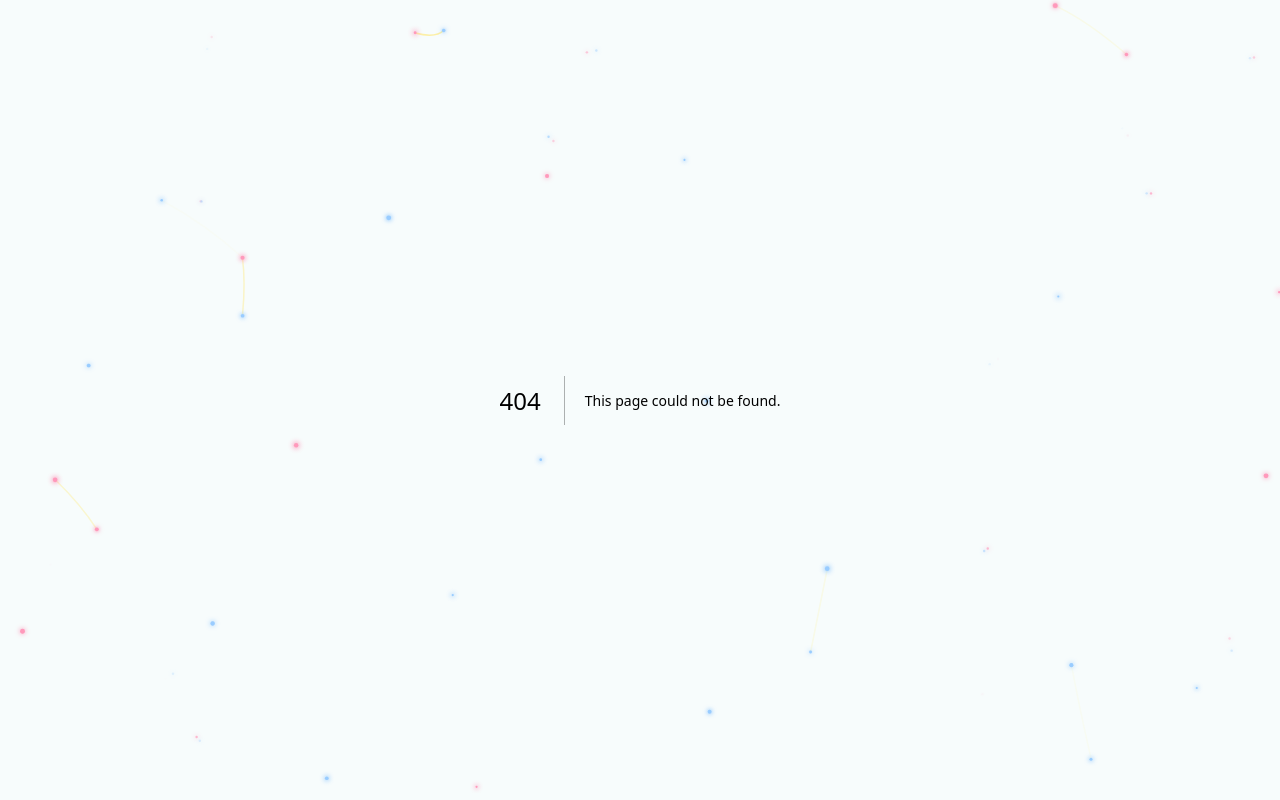
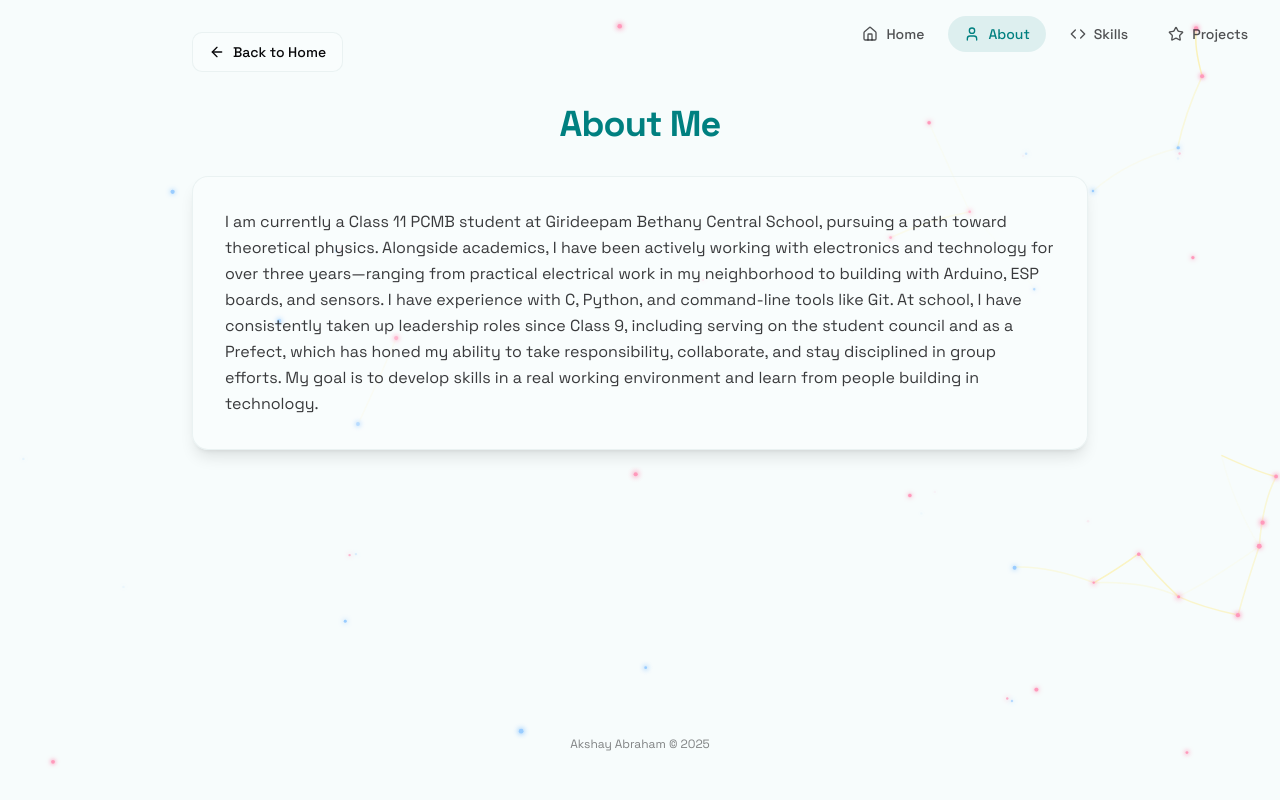
Before and after one commit to akshay-abraham/Quantalink, a Next.js app: page /about in a window 1280 px wide. Before the commit this address had no page. Built offline with nearby package versions, Linux system fonts and the light colour scheme.

Commit message:
v2.22
add a about me p

```diff
--- /dev/null
+++ b/src/app/about/page.tsx
@@ -0,0 +1,47 @@
+/**
+ * @file src/app/about/page.tsx
+ * @description The dedicated "About Me" page.
+ */
+import AnimatedBackground from "@/components/animated-background";
+import PageFooter from "@/components/page-footer";
+import { ArrowLeft } from "lucide-react";
+import Link from "next/link";
+import { Button } from "@/components/ui/button";
+
+/**
+ * AboutPage component renders a detailed biography.
+ * @returns {JSX.Element} The rendered "About Me" page.
+ */
+export default function AboutPage() {
+  return (
+    <>
+      <AnimatedBackground />
+      <div className="relative z-10 flex min-h-screen w-full flex-col items-center justify-center p-4 sm:p-6 lg:p-8">
+        <div className="w-full max-w-4xl">
+          <header className="mb-8">
+             <Link href="/" className="inline-block mb-8">
+               <Button variant="outline" className="bg-card/30 border-border/40">
+                <ArrowLeft className="mr-2 h-4 w-4" />
+                Back to Home
+              </Button>
+            </Link>
+            <h1 className="text-4xl font-bold text-primary tracking-tight text-center">
+              About Me
+            </h1>
+          </header>
+          <main>
+             <div
+              className="bg-card/30 border border-border/40 rounded-2xl p-6 md:p-8 shadow-lg animate-fade-in-up"
+            >
+                <p className="text-foreground/80 text-left leading-relaxed">
+                  I am currently a Class 11 PCMB student at Girideepam Bethany Central School, pursuing a path toward theoretical physics. Alongside academics, I have been actively working with electronics and technology for over three years—ranging from practical electrical work in my neighborhood to building with Arduino, ESP boards, and sensors. I have experience with C, Python, and command-line tools like Git. At school, I have consistently taken up leadership roles since Class 9, including serving on the student council and as a Prefect, which has honed my ability to take responsibility, collaborate, and stay disciplined in group efforts. My goal is to develop skills in a real working environment and learn from people building in technology.
+                </p>
+            </div>
+          </main>
+        </div>
+        <div className="w-full max-w-4xl flex-grow" />
+        <PageFooter />
+      </div>
+    </>
+  );
+}
--- a/src/app/layout.tsx
+++ b/src/app/layout.tsx
@@ -8,6 +8,7 @@ import type { Metadata } from 'next';
 import './globals.css';
 import { Toaster } from "@/components/ui/toaster"
 import AnimatedBackground from "@/components/animated-background"
+import MainNav from '@/components/main-nav';
 
 // Define metadata for the website, used for SEO and browser tab information.
 export const metadata: Metadata = {
@@ -107,6 +108,7 @@ export default function RootLayout({
       <body className="font-body antialiased">
           {/* The AnimatedBackground component is rendered here to appear on all pages. */}
           <AnimatedBackground />
+          <MainNav />
           {/* Renders the active page content. */}
           {children}
           {/* The Toaster component handles pop-up notifications (e.g., for errors or confirmations). */}
--- a/src/app/page.tsx
+++ b/src/app/page.tsx
@@ -7,7 +7,6 @@
 import ProfileSection from '@/components/profile-section';
 import LinkCards from '@/components/link-cards';
 import PageFooter from '@/components/page-footer';
-import AboutMe from '@/components/about-me';
 import Skills from '@/components/skills';
 import { Separator } from '@/components/ui/separator';
 import EasterEgg from '@/components/easter-egg';
@@ -25,14 +24,11 @@ export default function Home() {
     // `relative z-10` is used to make sure the content appears on top of the animated background.
     <div className="relative z-10 flex min-h-screen w-full flex-col items-center justify-between p-4 sm:p-6 lg:p-8">
       {/* This wrapper constrains the width of the content for better readability on larger screens. */}
-      <div className="w-full max-w-md flex-grow flex flex-col justify-center">
+      <div className="w-full max-w-4xl flex-grow flex flex-col justify-center">
         {/* The `space-y-*` classes add vertical spacing between each child component. */}
         <div className="w-full space-y-6 md:space-y-8">
           <ProfileSection />
           <LinkCards />
-          {/* Separators provide a visual distinction between sections. */}
-          <Separator className="bg-border/50" />
-          <AboutMe />
           <Separator className="bg-border/50" />
           {/* The Projects component is configured to show only featured projects on the homepage. */}
           <Projects featuredOnly />
--- a/src/app/projects/page.tsx
+++ b/src/app/projects/page.tsx
@@ -7,9 +7,6 @@
 import AnimatedBackground from "@/components/animated-background";
 import PageFooter from "@/components/page-footer";
 import Projects from "@/components/projects";
-import { Button } from "@/components/ui/button";
-import { ArrowLeft } from "lucide-react";
-import Link from "next/link";
 
 /**
  * ProjectsPage component that displays a complete list of all projects.
@@ -22,16 +19,9 @@ export default function ProjectsPage() {
       <AnimatedBackground />
       {/* `relative z-10` ensures content is displayed above the background. */}
       <div className="relative z-10 flex min-h-screen w-full flex-col items-center p-4 sm:p-6 lg:p-8">
-        <div className="w-full max-w-3xl">
-          <header className="mb-8">
-            {/* A navigation link to return to the homepage. */}
-            <Link href="/" className="inline-block mb-8">
-               <Button variant="outline" className="bg-card/30 border-border/40">
-                <ArrowLeft className="mr-2 h-4 w-4" />
-                Back to Home
-              </Button>
-            </Link>
-            <h1 className="text-4xl font-bold text-primary tracking-tight text-center">
+        <div className="w-full max-w-4xl flex-grow">
+          <header className="mb-8 pt-20 text-center">
+            <h1 className="text-4xl font-bold text-primary tracking-tight">
               Projects & Contributions
             </h1>
           </header>
@@ -45,8 +35,8 @@ export default function ProjectsPage() {
               so it displays all projects from the data source. */}
           <Projects />
         </div>
+        <PageFooter />
       </div>
-      <PageFooter />
     </>
   );
 }
--- a/src/app/skills/page.tsx
+++ b/src/app/skills/page.tsx
@@ -20,8 +20,6 @@ import {
   DialogTrigger,
 } from '@/components/ui/dialog';
 import { skillsData, SkillCategory } from '@/lib/skills-data.tsx';
-import { ArrowLeft } from 'lucide-react';
-import Link from 'next/link';
 
 /**
  * A small component to render a styled icon for a skill category.
@@ -89,18 +87,12 @@ export default function SkillsPage() {
     <>
       <AnimatedBackground />
       <div className="relative z-10 flex min-h-screen w-full flex-col items-center p-4 sm:p-6 lg:p-8">
-        <div className="w-full max-w-4xl">
-          <header className="mb-8">
-             <Link href="/" className="inline-block mb-8">
-               <Button variant="outline" className="bg-card/30 border-border/40">
-                <ArrowLeft className="mr-2 h-4 w-4" />
-                Back to Home
-              </Button>
-            </Link>
-            <h1 className="text-4xl font-bold text-primary tracking-tight text-center">
+        <div className="w-full max-w-4xl flex-grow">
+          <header className="mb-8 pt-20 text-center">
+            <h1 className="text-4xl font-bold text-primary tracking-tight">
               My Skillset
             </h1>
-             <p className="text-center text-foreground/70 mt-2 max-w-2xl mx-auto">
+             <p className="text-foreground/70 mt-2 max-w-2xl mx-auto">
               A detailed look at my current technical abilities, leadership experience, and areas I'm excited to explore next.
             </p>
           </header>
@@ -111,8 +103,8 @@ export default function SkillsPage() {
           </main>
 
         </div>
+        <PageFooter />
       </div>
-      <PageFooter />
     </>
   );
 }
--- a/src/components/about-me.tsx
+++ b/src/components/about-me.tsx
@@ -1,7 +1,7 @@
 /**
  * @file src/components/about-me.tsx
- * @description A component that displays the "About Me" section with a fade-in-on-scroll animation.
- * @note This is a client component because it uses the `useInView` hook, which relies on browser APIs.
+ * @description This file is now unused and can be deleted. The content has been moved to src/app/about/page.tsx.
+ * @note This component is no longer used in the application.
  */
 "use client"
 
--- /dev/null
+++ b/src/components/desktop-nav.tsx
@@ -0,0 +1,47 @@
+/**
+ * @file src/components/desktop-nav.tsx
+ * @description The navigation bar component for desktop screens.
+ */
+'use client';
+
+import { usePathname } from 'next/navigation';
+import Link from 'next/link';
+import { cn } from '@/lib/utils';
+import { Home, User, Code, Star } from 'lucide-react';
+
+const navLinks = [
+  { href: '/', label: 'Home', icon: Home },
+  { href: '/about', label: 'About', icon: User },
+  { href: '/skills', label: 'Skills', icon: Code },
+  { href: '/projects', label: 'Projects', icon: Star },
+];
+
+/**
+ * DesktopNav component renders a horizontal navigation menu for larger screens.
+ * @returns {JSX.Element} A nav element containing the navigation links.
+ */
+export default function DesktopNav() {
+  const pathname = usePathname();
+
+  return (
+    <nav className="hidden md:flex items-center gap-2">
+      {navLinks.map((link) => {
+        const isActive = pathname === link.href;
+        return (
+          <Link
+            key={link.href}
+            href={link.href}
+            className={cn(
+              'flex items-center gap-2 px-4 py-2 rounded-full text-sm font-medium transition-colors',
+              'hover:bg-primary/10',
+              isActive ? 'bg-primary/10 text-primary' : 'text-foreground/70'
+            )}
+          >
+            <link.icon className="h-4 w-4" />
+            {link.label}
+          </Link>
+        );
+      })}
+    </nav>
+  );
+}
--- /dev/null
+++ b/src/components/main-nav.tsx
@@ -0,0 +1,21 @@
+/**
+ * @file src/components/main-nav.tsx
+ * @description A responsive navigation component that renders the appropriate
+ *              navigation bar based on the screen size (desktop or mobile).
+ */
+import DesktopNav from './desktop-nav';
+import MobileNav from './mobile-nav';
+
+/**
+ * MainNav is the primary navigation container for the application.
+ * It centrally manages and displays the correct navigation component.
+ * @returns {JSX.Element} A div containing the responsive navigation.
+ */
+export default function MainNav() {
+  return (
+    <div className="fixed top-4 right-4 z-50">
+      <DesktopNav />
+      <MobileNav />
+    </div>
+  );
+}
--- /dev/null
+++ b/src/components/mobile-nav.tsx
@@ -0,0 +1,66 @@
+/**
+ * @file src/components/mobile-nav.tsx
+ * @description The navigation component for mobile screens. It features a
+ *              "three dots" button that opens a drawer with navigation links.
+ */
+'use client';
+
+import { useState } from 'react';
+import { usePathname } from 'next/navigation';
+import Link from 'next/link';
+import { MoreHorizontal, Home, User, Code, Star, X } from 'lucide-react';
+import { Button } from './ui/button';
+import { Sheet, SheetContent, SheetTrigger } from './ui/sheet';
+import { cn } from '@/lib/utils';
+
+const navLinks = [
+  { href: '/', label: 'Home', icon: Home },
+  { href: '/about', label: 'About', icon: User },
+  { href: '/skills', label: 'Skills', icon: Code },
+  { href: '/projects', label: 'Projects', icon: Star },
+];
+
+/**
+ * MobileNav component provides a drawer-based navigation menu for small screens.
+ * @returns {JSX.Element} A Sheet component containing the navigation menu.
+ */
+export default function MobileNav() {
+  const [isOpen, setIsOpen] = useState(false);
+  const pathname = usePathname();
+
+  return (
+    <div className="md:hidden">
+      <Sheet open={isOpen} onOpenChange={setIsOpen}>
+        <SheetTrigger asChild>
+          <Button variant="outline" size="icon" className="rounded-full bg-card/50 border-border/60">
+            <MoreHorizontal className="h-5 w-5" />
+            <span className="sr-only">Open Menu</span>
+          </Button>
+        </SheetTrigger>
+        <SheetContent side="bottom" className="bg-card/90 backdrop-blur-md rounded-t-2xl border-t border-border/50">
+           <div className="p-4">
+            <nav className="flex flex-col gap-4">
+               {navLinks.map((link) => {
+                 const isActive = pathname === link.href;
+                 return (
+                  <Link
+                    key={link.href}
+                    href={link.href}
+                    onClick={() => setIsOpen(false)}
+                    className={cn(
+                      'flex items-center gap-4 p-3 rounded-lg text-lg font-medium transition-colors',
+                      isActive ? 'bg-primary/10 text-primary' : 'text-foreground/80 hover:bg-primary/5'
+                    )}
+                  >
+                    <link.icon className="h-6 w-6" />
+                    {link.label}
+                  </Link>
+                 );
+               })}
+            </nav>
+          </div>
+        </SheetContent>
+      </Sheet>
+    </div>
+  );
+}
--- a/src/components/profile-section.tsx
+++ b/src/components/profile-section.tsx
@@ -22,7 +22,7 @@ export default function ProfileSection() {
   return (
     <section
       ref={ref}
-      className="flex flex-col items-center space-y-4 text-center"
+      className="flex flex-col items-center space-y-4 text-center pt-20"
     >
       {/* The container for the avatar with its animation. */}
       <div
```
